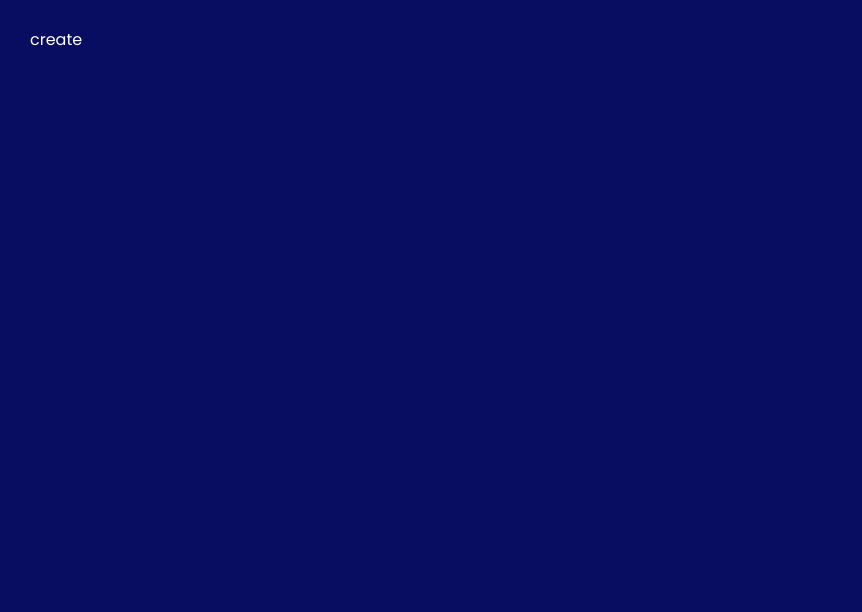
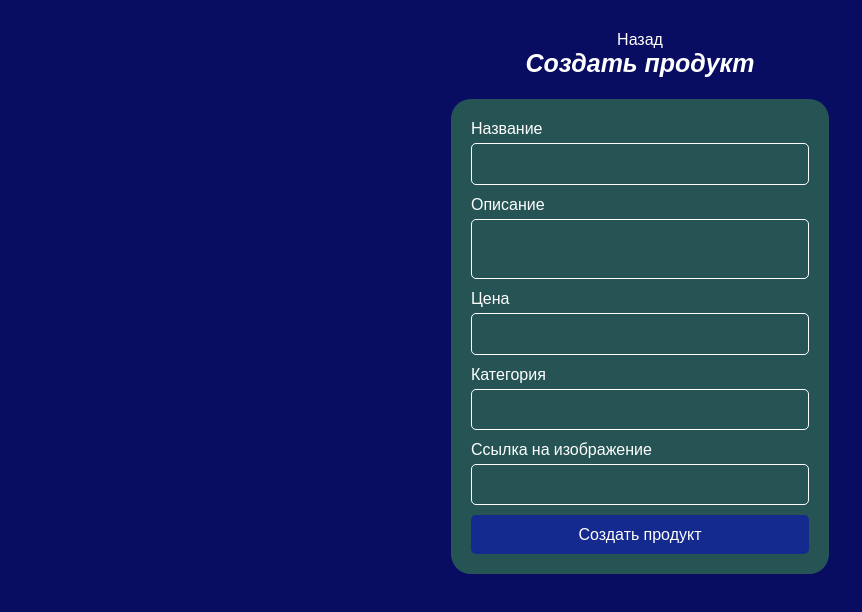
Before and after one commit to DaVas255/alfa_test, a React (Vite) app: page /create-product in a window 1280 px wide. Shown: the top 612 px of the page, without its empty margins (0-862 px from the left). Built offline with nearby package versions, Linux system fonts and the light colour scheme.

Commit message:
feat: add new cards

```diff
--- a/package.json
+++ b/package.json
@@ -14,6 +14,7 @@
     "clsx": "^2.1.1",
     "react": "^18.3.1",
     "react-dom": "^18.3.1",
+    "react-hook-form": "^7.54.1",
     "react-redux": "^9.2.0",
     "react-router-dom": "^7.0.2",
     "redux": "^5.0.1",
--- a/src/app/store/slices/productSlice.ts
+++ b/src/app/store/slices/productSlice.ts
@@ -1,4 +1,4 @@
-import { createSlice, createAsyncThunk } from '@reduxjs/toolkit';
+import { createAsyncThunk, createSlice, PayloadAction } from '@reduxjs/toolkit';
 import { IProduct } from '@/app/types';
 import { getProducts } from '@/service/product.service';
 
@@ -26,7 +26,10 @@ const productSlice = createSlice({
   name: 'products',
   initialState,
   reducers: {
-    deleteProduct: (state, action) => {
+    addProduct(state, action: PayloadAction<IProduct>) {
+      state.products.push(action.payload);
+    },
+    deleteProduct(state, action: PayloadAction<number>) {
       state.products = state.products.filter(
         (product) => product.id !== action.payload
       );
@@ -49,5 +52,6 @@ const productSlice = createSlice({
   },
 });
 
-export const { deleteProduct } = productSlice.actions;
+export const { addProduct, deleteProduct } = productSlice.actions;
+
 export default productSlice.reducer;
--- /dev/null
+++ b/src/components/CreateProductForm/CreateProductForm.module.scss
@@ -0,0 +1,58 @@
+.createProduct {
+  display: flex;
+  flex-direction: column;
+  align-items: center;
+  justify-content: center;
+
+  &__title {
+    margin-bottom: 2rem;
+
+    font-size: 2.5rem;
+    font-weight: 600;
+    font-style: italic;
+  }
+
+  &__form {
+    display: flex;
+    flex-direction: column;
+    row-gap: 1rem;
+    padding: 2rem;
+
+    border-radius: 20px;
+    background-color: rgb(38, 84, 84);
+  }
+
+  &__formGroup {
+    display: flex;
+    flex-direction: column;
+    gap: 0.5rem;
+
+    & label {
+      font-size: 1.6rem;
+      font-weight: 500;
+    }
+  }
+
+  &__input {
+    padding: 1rem;
+
+    background-color: transparent;
+    border: 1px solid #fff;
+    border-radius: 5px;
+    outline: none;
+    resize: none;
+  }
+
+  &__submit {
+    padding: 1rem;
+
+    border-radius: 5px;
+    background-color: #070db994;
+  }
+}
+
+.error {
+  font-size: 1.2rem;
+  font-style: italic;
+  color: red;
+}
--- /dev/null
+++ b/src/components/CreateProductForm/CreateProductForm.tsx
@@ -0,0 +1,91 @@
+import { useForm } from "react-hook-form";
+import { useDispatch } from "react-redux";
+import { NavLink, useNavigate } from "react-router-dom";
+
+import { AppDispatch } from '@/app/store/store';
+import { addProduct } from '@/app/store/slices/productSlice';
+import { IProduct } from '@/app/types';
+import styles from './CreateProductForm.module.scss';
+
+export const CreateProductForm = () => {
+  const dispatch = useDispatch<AppDispatch>();
+
+  const { register, handleSubmit, formState: { errors }, reset } = useForm<IProduct>({
+    mode: "onBlur",
+  });
+
+  const onSubmit = (data: IProduct) => {
+    reset();
+    dispatch(addProduct(data));
+  };
+
+  return (
+    <div className={styles.createProduct}>
+      <NavLink to="/" className={styles.createProduct__back}>Назад</NavLink>
+      <h1 className={styles.createProduct__title}>Создать продукт</h1>
+
+      <form className={styles.createProduct__form} onSubmit={handleSubmit(onSubmit)}>
+        <div className={styles.createProduct__formGroup}>
+          <label htmlFor="title">Название</label>
+          <input
+            type="text"
+            id="title"
+            {...register("title", { required: "Название обязательно" })}
+            className={styles.createProduct__input}
+          />
+          {errors.title && <span className={styles.error}>{errors.title.message}</span>}
+        </div>
+
+        <div className={styles.createProduct__formGroup}>
+          <label htmlFor="description">Описание</label>
+          <textarea
+            id="description"
+            {...register("description", { required: "Описание обязательно" })}
+            className={styles.createProduct__input}
+          />
+          {errors.description && <span className={styles.error}>{errors.description.message}</span>}
+        </div>
+
+        <div className={styles.createProduct__formGroup}>
+          <label htmlFor="price">Цена</label>
+          <input
+            type="number"
+            id="price"
+            {...register("price", {
+              required: "Цена обязательна",
+              min: { value: 0, message: "Цена не может быть отрицательной" },
+            })}
+            className={styles.createProduct__input}
+          />
+          {errors.price && <span className={styles.error}>{errors.price.message}</span>}
+        </div>
+
+        <div className={styles.createProduct__formGroup}>
+          <label htmlFor="category">Категория</label>
+          <input
+            type="text"
+            id="category"
+            {...register("category", { required: "Категория обязательна" })}
+            className={styles.createProduct__input}
+          />
+          {errors.category && <span className={styles.error}>{errors.category.message}</span>}
+        </div>
+
+        <div className={styles.createProduct__formGroup}>
+          <label htmlFor="image">Ссылка на изображение</label>
+          <input
+            type="url"
+            id="image"
+            {...register("image", { required: "Ссылка на изображение обязательна" })}
+            className={styles.createProduct__input}
+          />
+          {errors.image && <span className={styles.error}>{errors.image.message}</span>}
+        </div>
+
+        <button type="submit" className={styles.createProduct__submit}>
+          Создать продукт
+        </button>
+      </form>
+    </div>
+  );
+};
--- a/src/components/ProductsList/ProductsList.tsx
+++ b/src/components/ProductsList/ProductsList.tsx
@@ -1,11 +1,12 @@
 import { useEffect, useState } from "react";
 import clsx from 'clsx';
 import { useDispatch, useSelector } from "react-redux";
-import { Link } from "react-router-dom";
+import { Link, NavLink } from "react-router-dom";
 
 import styles from "./ProductsList.module.scss";
 import { fetchProducts, deleteProduct } from '@/app/store/slices/productSlice';
 import { AppDispatch, RootState } from '@/app/store/store';
+
 import Like from '@/app/assets/icons/like.svg?react';
 import LikeEmpty from '@/app/assets/icons/like-empty.svg?react';
 import Star from '@/app/assets/icons/star.svg?react';
@@ -75,6 +76,12 @@ export const ProductsList = () => {
         >
           Избранное
         </button>
+        <NavLink
+          to="/create-product"
+          className={clsx(styles.product__filter, styles.product__filter_create)}
+        >
+          Создать карточку
+        </NavLink>
       </div>
 
       <ul className={styles.product__list}>
@@ -82,7 +89,7 @@ export const ProductsList = () => {
           <li key={product.id} className={styles.product__item}>
             <Link to={`/products/${product.id}`} className={styles.product__link}>
               <div className={clsx(styles['product__item-title'])}>{product.title}</div>
-              <img src={product.image} alt="Photo" className={styles['product__item-image']} />
+              <img src={product.image} alt="Photo" className={styles['product__item-image']} loading="lazy" />
               <div className={clsx(styles['product__item-description'])}>
                 {product.description}
               </div>
--- a/src/pages/CreateProductPage.tsx
+++ b/src/pages/CreateProductPage.tsx
@@ -1,7 +1,5 @@
+import { CreateProductForm } from "@/components/CreateProductForm/CreateProductForm";
+
 export const CreateProductPage = () => {
-  return (
-    <div>
-      <h1>create</h1>
-    </div>
-  );
+  return <CreateProductForm />
 };
--- a/src/service/product.service.ts
+++ b/src/service/product.service.ts
@@ -1,16 +1,14 @@
+const API_URL = import.meta.env.VITE_API_URL as string;
+
 export async function getProducts() {
   try {
-    const response = await fetch(import.meta.env.VITE_API_URL, {
-      method: 'GET',
-      headers: {
-        'Content-Type': 'application/json',
-      },
-    });
+    const response = await fetch(API_URL);
     if (!response.ok) throw new Error(response.statusText);
 
     const data = await response.json();
     return data;
   } catch (error) {
     console.error(error);
+    throw error;
   }
 }
```
Also changed, not shown: src/app/types.ts (+8 -0 lines), 1 other file (tests, documents, lock files or other folders).
